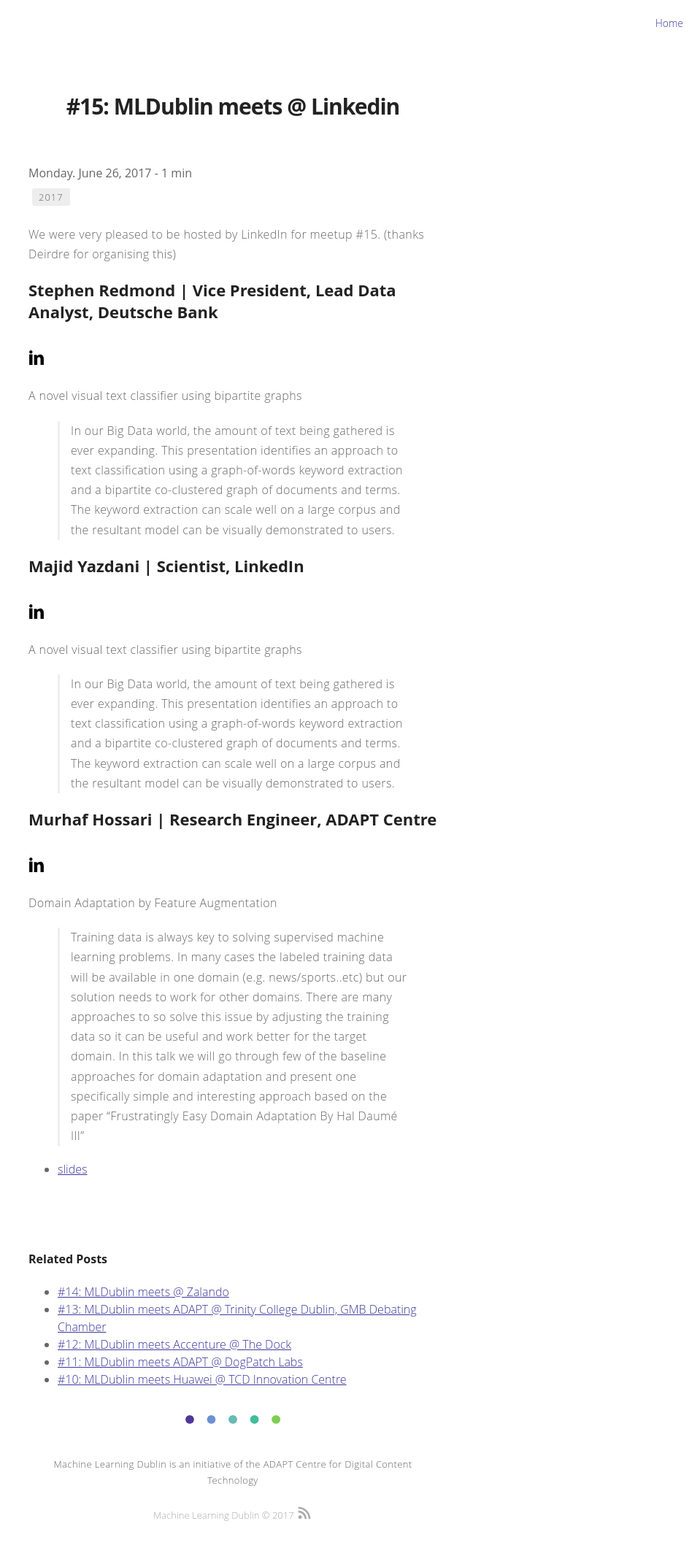
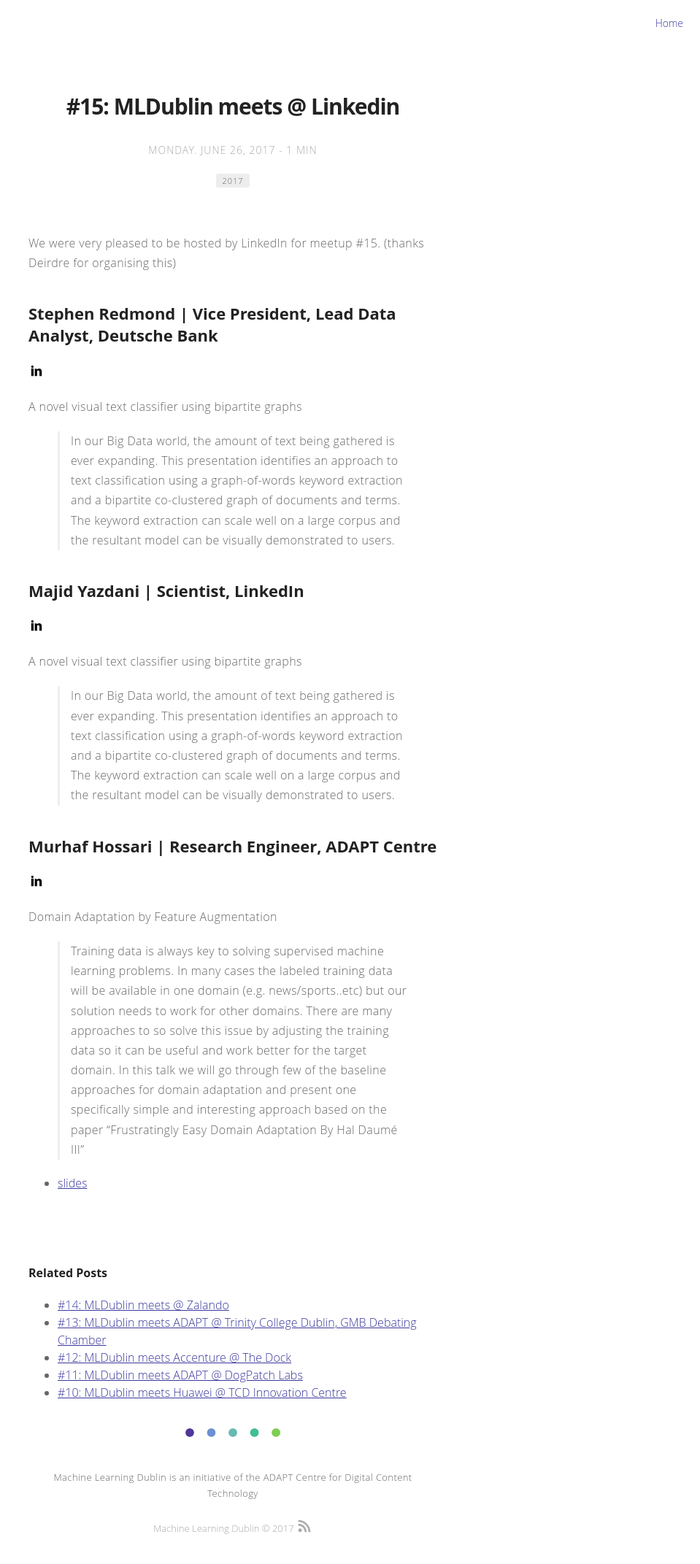
Before and after one commit to MLDublin/mldublin.github.io, a Jekyll site: the page built from _posts/2017-06-26-linkedin.md, in a window 1280 px wide. Shown: the whole page at 73% size, without its empty margins (321-1280 px from the left). Built offline with Jekyll 4.4.1, drawn with Linux system fonts in a browser that asks for light colours; some web fonts are replaced.

Commit message:
style changes

```diff
--- a/_layouts/post.html
+++ b/_layouts/post.html
@@ -1,7 +1,7 @@
 ---
 layout: page
 ---
-
+<div class="post">
 {% if page.image and page.headerImage %}
     <img class="title-image" src="{{ page.image }}" alt="{{ page.title }}">
 {% endif %}
@@ -47,3 +47,5 @@
 {% if site.disqus.categories contains page.category %}
     {% include disqus.html %}
 {% endif %}
+
+</div>
--- a/_sass/components/social-links.sass
+++ b/_sass/components/social-links.sass
@@ -45,3 +45,9 @@
 
     > .icon
         transition: all ease-in-out .2s
+
+.post
+    .social-links
+        margin-top: 0px
+    .icon
+        height: 16px
```
